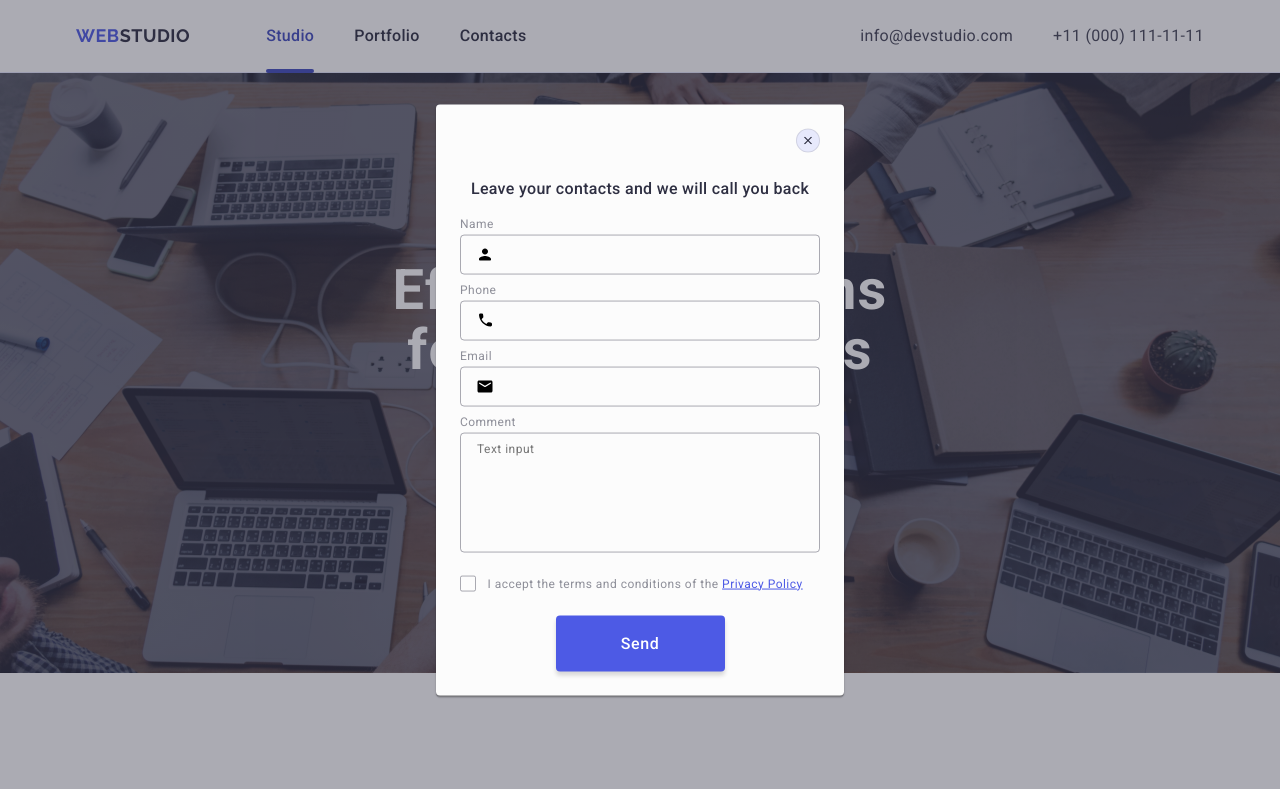
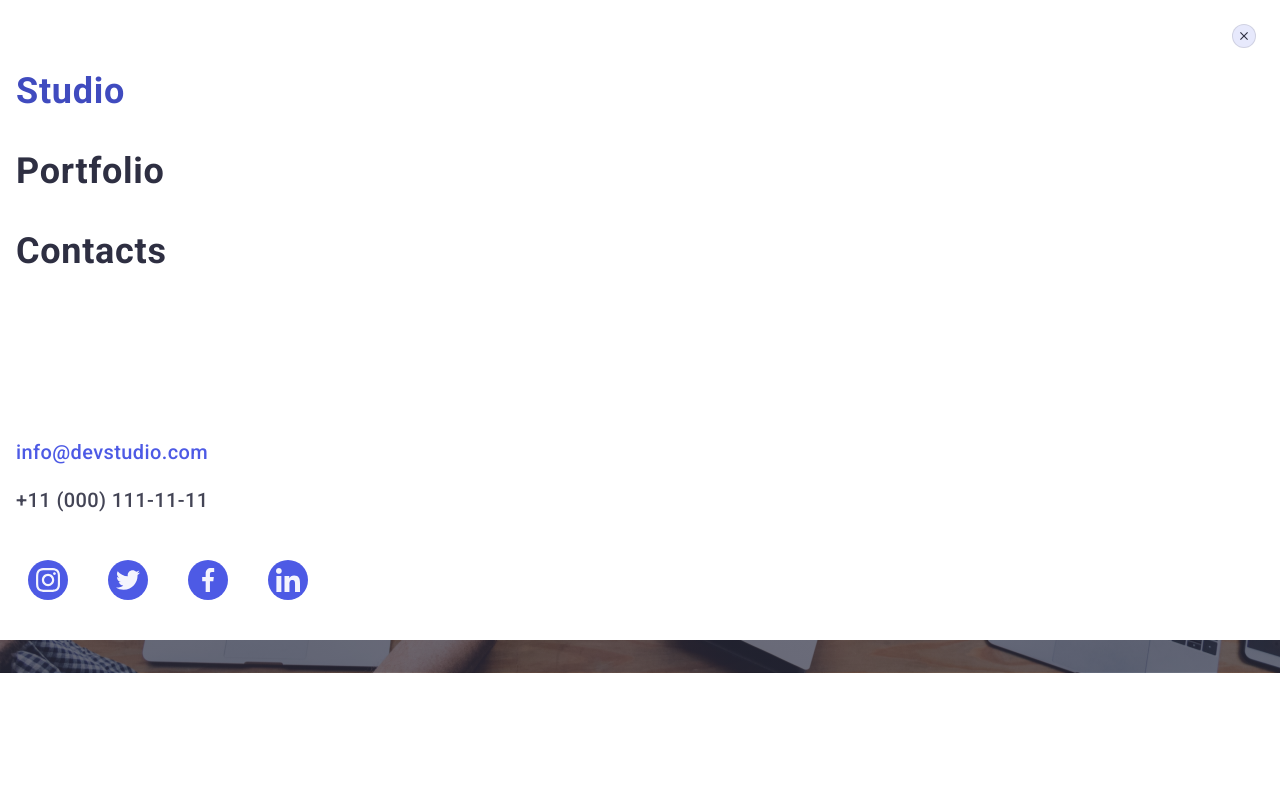
Before and after one commit to YuliiaCat/goit-markup-hw-06, a plain HTML site: page index.html in a window 1280 px wide. Shown: the top 789 px of the page. Drawn offline with nearby package versions, Linux system fonts and the light colour scheme.

Commit message:
aside added

```diff
--- a/css/styles.css
+++ b/css/styles.css
@@ -9,6 +9,7 @@ body {
   background-color: #ffffff;
   color: #434455;
   margin: 0;
+  min-width: 320px;
 }
 
 main {
@@ -152,6 +153,143 @@ img {
   color: #404bbf;
 }
 /* HEADER END */
+
+/* MENU */
+
+
+.menu-container {
+  position: fixed;
+  top: 0;
+  right: 0;
+  left: 0;
+  z-index: 999;
+  height: 100hv;
+  transform: translateX(-100%);
+  background: #ffffff;
+  opacity: 0;
+  visibility: hidden;
+  pointer-events: none;
+  transition: opacity 250ms cubic-bezier(0.4, 0, 0.2, 1),
+    visibility 250ms cubic-bezier(0.4, 0, 0.2, 1);
+}
+
+.menu-container.is-open {
+  opacity: 1;
+  visibility: visible;
+  transform: translateX(0);
+  pointer-events: auto;
+  overflow: hidden;
+}
+
+.menu-content {
+  width: 320px;
+  padding-left: 16px;
+}
+
+.button-close-menu {
+  position: absolute;
+  top: 24px;
+  right: 24px;
+  width: 24px;
+  height: 24px;
+  border-radius: 50%;
+  display: flex;
+  align-items: center;
+  justify-content: center;
+  background-color: #e7e9fc;
+  border: 1px solid #0000001a;
+  padding: 0;
+  cursor: pointer;
+  transition: background-color 250ms cubic-bezier(0.4, 0, 0.2, 1),
+    border 250ms cubic-bezier(0.4, 0, 0.2, 1);
+}
+
+.menu-icon-close {
+  fill: #2e2f42;
+  transition: fill 250ms cubic-bezier(0.4, 0, 0.2, 1);
+}
+
+.menu-nav {
+  display: flex;
+  justify-content: left;
+  align-items: center;
+  margin-top: 72px;
+  margin-bottom: 168px;
+}
+
+.menu-list {
+  list-style: none;
+}
+
+.menu-list-item:not(:last-child) {
+  padding-bottom: 40px;
+}
+
+.menu-list-link {
+  text-decoration: none;
+  color: #2E2F42;
+  font-size: 36px;
+  font-weight: 700;
+  line-height: 1.11;
+  letter-spacing: 0.02em;
+}
+
+.studio-menu {
+  color: #404BBF;
+}
+
+.address-menu-list {
+  list-style: none;
+  margin-bottom: 48px;
+}
+
+.address-menu-list-item:first-child {
+  margin-bottom: 24px;
+}
+
+.address-menu-list-link {
+  text-decoration: none;
+  color: #4D5AE5;
+  font-size: 20px;
+  font-weight: 500;
+  line-height: 1.2;
+  letter-spacing: 0.02em;
+}
+
+.number {
+  color: inherit;
+}
+
+.social-media-container-menu {
+  margin-bottom: 40px;
+}
+
+.social-media-list-item-menu {
+  width: 40px;
+  height: 40px;
+}
+
+.social-media-list-menu {
+  display: flex;
+  justify-content: center;
+  align-items: center;
+  gap: 40px;
+  list-style: none;
+  margin-top: 8px;
+}
+
+.social-link-menu {
+  display: flex;
+  align-items: center;
+  justify-content: center;
+  width: 100%;
+  height: 100%;
+  background-color: #4d5ae5;
+  border-radius: 50%;
+  transition: background-color 250ms cubic-bezier(0.4, 0, 0.2, 1);
+}
+
+/* MENU END */
 
 /* HERO */
 .hero {
@@ -583,7 +721,7 @@ img {
     visibility 250ms cubic-bezier(0.4, 0, 0.2, 1);
 }
 
-.modal-backdrop.is-open {
+.modal-backdrop .is-open {
   opacity: 1;
   visibility: visible;
   pointer-events: auto;
--- a/index.html
+++ b/index.html
@@ -41,6 +41,66 @@
                 </address>
             </div>
         </header>
+        <aside>
+            <div class="menu-container is-open">
+                <div class="menu-content">
+                    <button class="button-close-menu" type="button">
+                        <svg class="menu-icon-close" width="8" height="8">
+                            <use href="./images/icons.svg#icon-close"></use>
+                        </svg>
+                    </button>
+                    <nav class="menu-nav">
+                        <ul class="menu-list">
+                            <li class="menu-list-item"><a class="menu-list-link studio-menu" href="./index.html">Studio</a>
+                            </li>
+                            <li class="menu-list-item"><a class="menu-list-link" href="">Portfolio</a></li>
+                            <li class="menu-list-item"><a class="menu-list-link" href="">Contacts</a></li>
+                        </ul>
+                    </nav>
+                    <address class="address-container">
+                        <ul class="address-menu-list">
+                            <li class="address-menu-list-item"><a class="address-menu-list-link"
+                                    href="mailto:info@devstudio.com">info@devstudio.com</a></li>
+                            <li class="address-menu-list-item"><a class="address-menu-list-link number" href="tel:+110001111111">+11
+                                    (000) 111-11-11</a>
+                            </li>
+                        </ul>
+                    </address>
+                    <div class="social-media-container-menu">
+                        <ul class="social-media-list-menu">
+                            <li class="social-media-list-item-menu">
+                                <a class="social-link-menu" href="#">
+                                    <svg class="social-icon" width="24" height="24">
+                                        <use href="./images/icons.svg#icon-instagram"></use>
+                                    </svg>
+                                </a>
+                            </li>
+                            <li class="social-media-list-item-menu">
+                                <a class="social-link-menu" href="#">
+                                    <svg class="social-icon" width="24" height="24">
+                                        <use href="./images/icons.svg#icon-twitter"></use>
+                                    </svg>
+                                </a>
+                            </li>
+                            <li class="social-media-list-item-menu">
+                                <a class="social-link-menu" href="#">
+                                    <svg class="social-icon" width="24" height="24">
+                                        <use href="./images/icons.svg#icon-facebook"></use>
+                                    </svg>
+                                </a>
+                            </li>
+                            <li class="social-media-list-item-menu">
+                                <a class="social-link-menu" href="#">
+                                    <svg class="social-icon" width="24" height="24">
+                                        <use href="./images/icons.svg#icon-linkedin"></use>
+                                    </svg>
+                                </a>
+                            </li>
+                        </ul>
+                    </div>
+                </div>
+            </div>
+        </aside>
         <main>
             <section class="section hero">
                 <div class="container">
```
